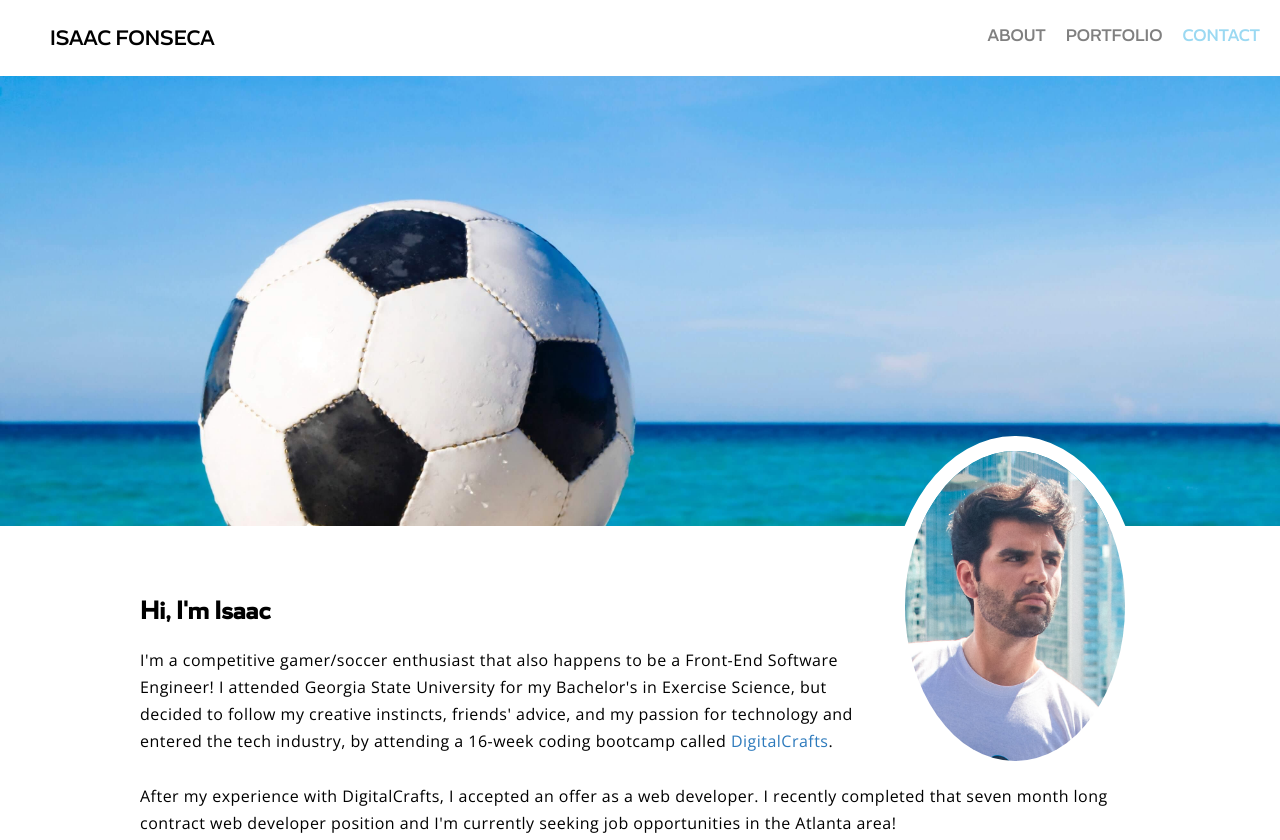
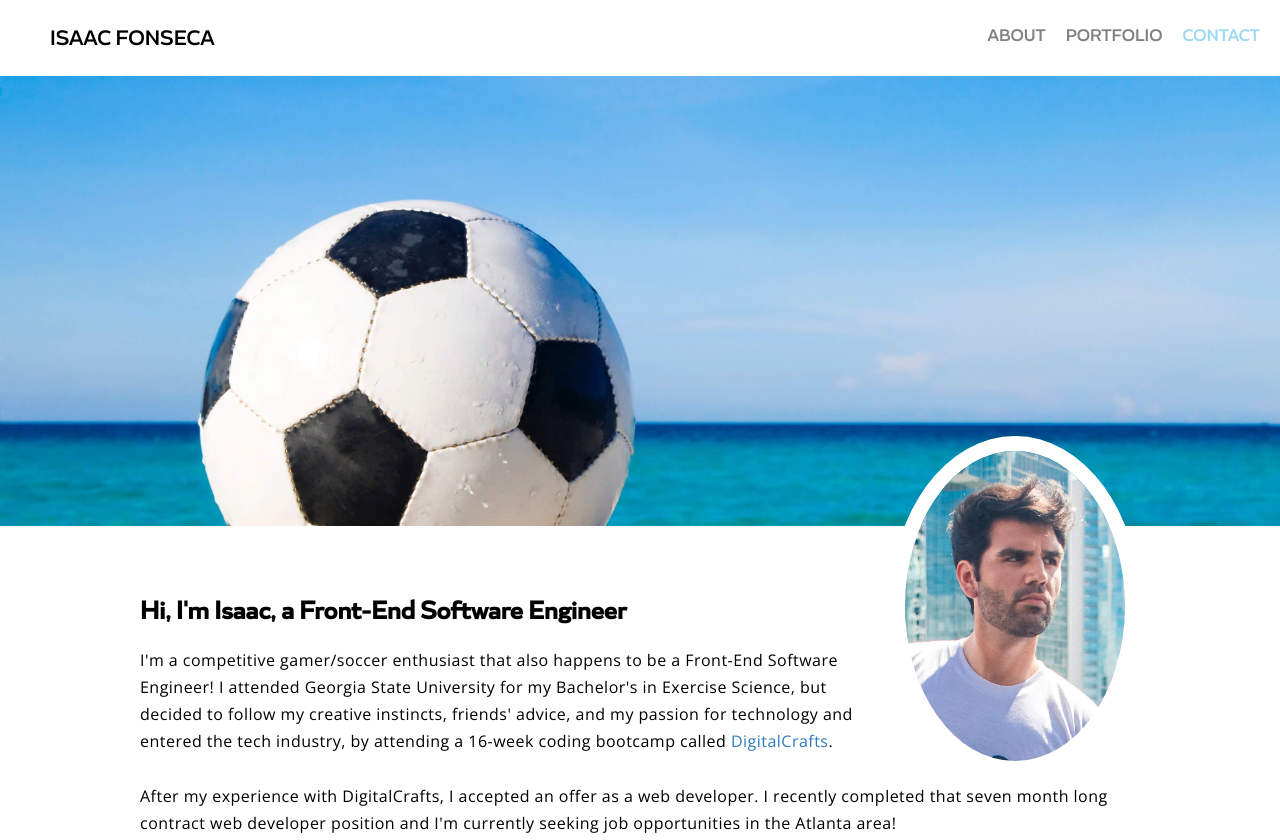
Before and after one commit to isaacfo/portfolio, a plain HTML site: page index.html in a window 1280 px wide. Shown: the top 840 px of the page. Drawn offline with nearby package versions, Linux system fonts and the light colour scheme.

Commit message:
edited bio to say front end

```diff
--- a/index.html
+++ b/index.html
@@ -49,7 +49,7 @@
 	<!-- About Section -->
 	<div class="about">
 		<img src="img/profilepicmin.png" id="about">
-		<h2>Hi, I'm Isaac </h2>
+		<h2>Hi, I'm Isaac, a Front-End Software Engineer </h2>
 		<p>I'm a competitive gamer/soccer enthusiast that also happens to be a Front-End Software Engineer! I attended Georgia State University for my Bachelor's in Exercise Science, but decided to follow my creative instincts, friends' advice, and my passion for technology and entered the tech industry, by attending a 16-week coding bootcamp called <a href="http://www.digitalcrafts.com/" target="_blank" rel="noopener noreferrer">DigitalCrafts</a>.<br><br> After my experience with DigitalCrafts, I accepted an offer as a web developer. I recently completed that seven month long contract web developer position and I'm currently seeking job opportunities in the Atlanta area!</p>
 	</div>
 
@@ -212,18 +212,18 @@
 			</div>
 
 			<!-- <div class="project seven">
-				<img src="img/ExpenseTrack.png">
+				<img src="img/githubfinder.png">
 				<div class="overlay">
-					<h3>Expense Tracker</h3>
+					<h3>Github Finder</h3>
 					<p>Technologies used: <br>HTML, CSS, JavaScript, React.js</p>
 					<br>
 					<a href="https://github.com/isaacfo/expense-tracker-react" target="_blank" rel="noopener noreferrer"><button>Git Hub</button></a>
 					<a href="https://isaacfo.github.io/expense-tracker-react/" target="_blank" rel="noopener noreferrer"><button>Live Site</button></a>
-					<!-- <button class="code-button">Show Code</button> -->
+
 				</div>
-			</div> -->
+			</div>
 
-		</div>
+		</div> -->
 	</div>
 
 
```
